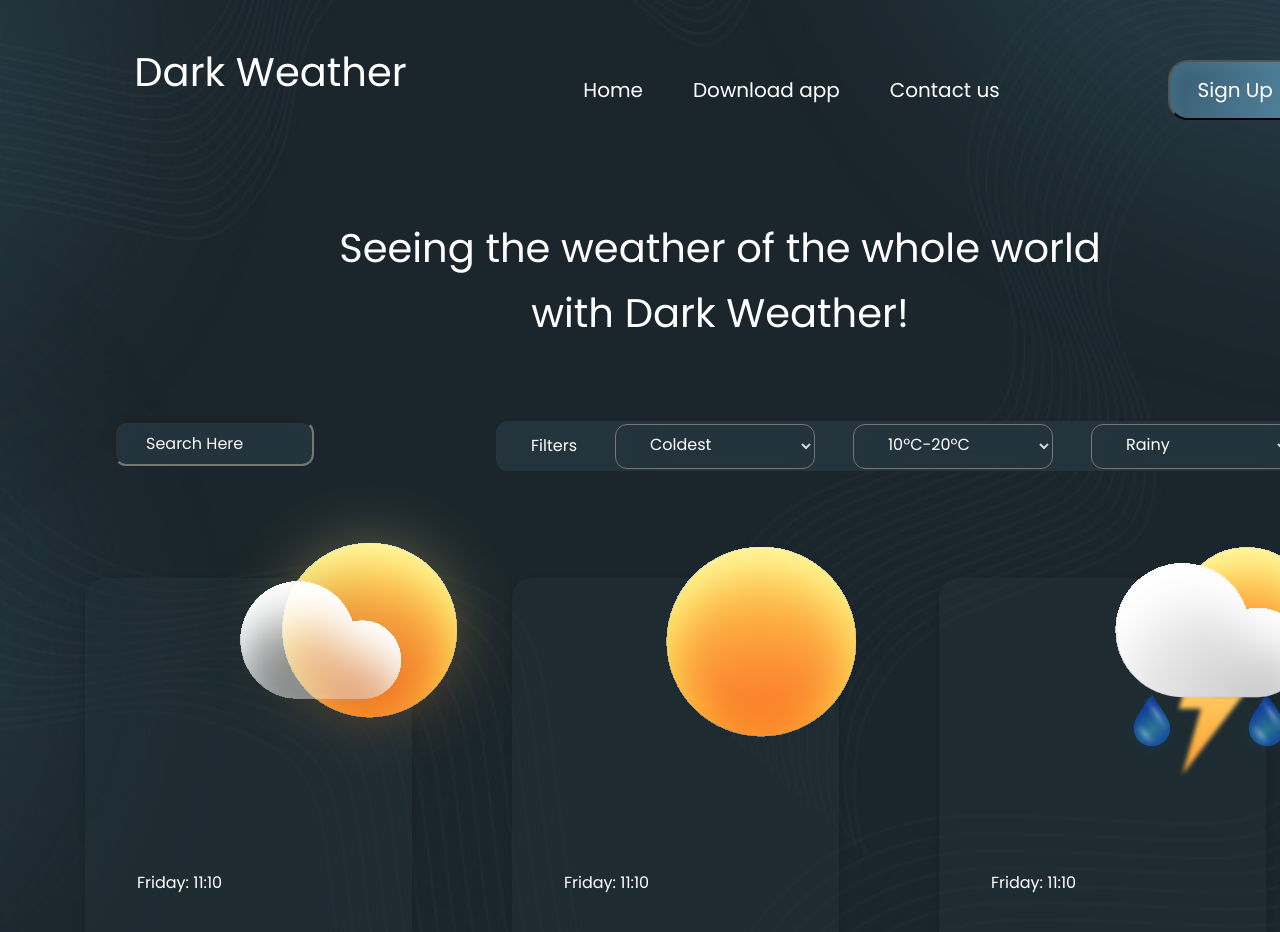
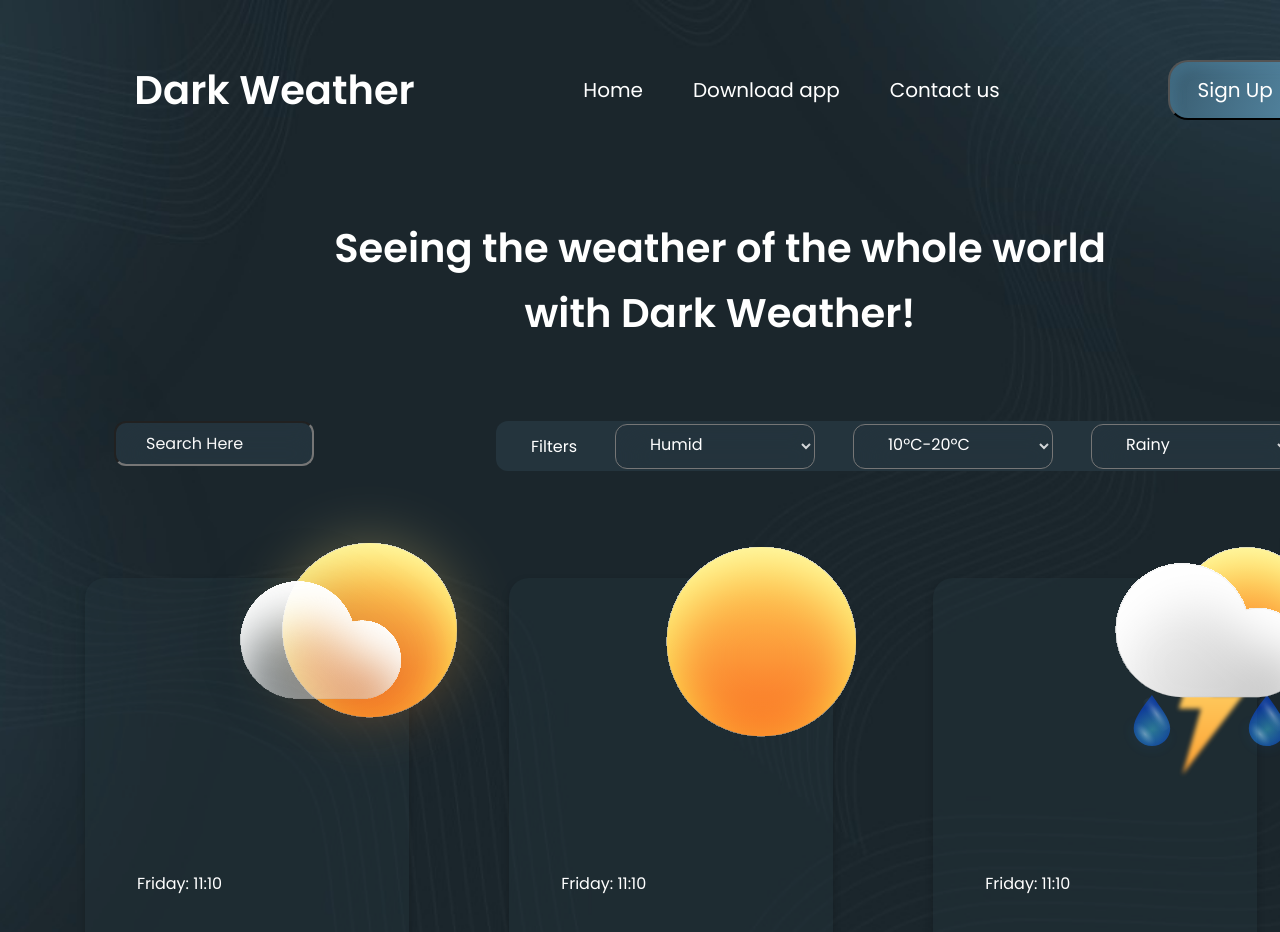
Before and after one commit to mavrk-mose/dark-weather, a React (Vite) app: page / in a window 1280 px wide. Shown: the top 932 px of the page. Built offline with nearby package versions, Linux system fonts and the light colour scheme; no server answers.

Commit message:
adding responsiveness

```diff
--- a/src/App.tsx
+++ b/src/App.tsx
@@ -48,7 +48,7 @@ function App() {
   }, []);
   return (
   <div className="container">
-    <div className="app">
+
       <div className="navbar">
         <h2>Dark Weather</h2>
         <ul>
@@ -68,9 +68,9 @@ function App() {
         <div className="filter-box">
             <p>Filters</p>
             <select className="dropdown" id="dropdown">
+                <option value="value1">Humid</option>
+                <option value="value1">Hottest</option>
                 <option value="value1">Coldest</option>
-                <option value="value1">Hottest</option>
-                <option value="value1">Humid</option>
             </select>
             <select className="dropdown" id="dropdown">
                 <option value="value1">10ºC-20ºC</option>
@@ -122,7 +122,6 @@ function App() {
           </div>
         </div>
       </div>
-    </div>
   </div>
   )
 }
--- a/src/index.css
+++ b/src/index.css
@@ -3,15 +3,13 @@
   font-family: 'Poppins', sans-serif;
   font-style: normal;
   font-size: 16px;
-  line-height: 24px;
-  font-weight: 400;
   box-sizing: border-box;
   margin: 0;
   padding: 0;
 }
 
 body {
-
+  min-height: 100vh;
   font-synthesis: none;
   text-rendering: optimizeLegibility;
   -webkit-font-smoothing: antialiased;
@@ -39,18 +37,23 @@ h4{
   line-height: 65px;
 }
 h5{
+  width: 145px;
+  height: 50px;
+  font-weight:100;
+  font-size: 30px;
+  line-height: 65px;
+}
 
-}
-.logo{
-  display: inline-block;
-}
-.app{
+.container{
   position: relative;
   width: 100%;
+  max-width: 1440px;
+  min-height: 100vh;
   height: 100vh;
+  margin: 0 auto;
   color: #FFFF;
 }
-.app:before{
+.container:before{
   content: '';
   background: url('./assets/background.jpeg') no-repeat center center/cover;
   position: absolute;
@@ -58,7 +61,6 @@ h5{
   height: 180%;
   top: 0;
   left: 0;
-  z-index: -1;
 }
 
 .weather-icon-1{
@@ -117,7 +119,8 @@ h5{
   gap: 100px;
 
   position:relative;
-  width: 1272.42px;
+  width: 1172.42px;
+  min-width: 300px;
   height: 547.46px;
   left: 85px;
   top: 547px;
```
